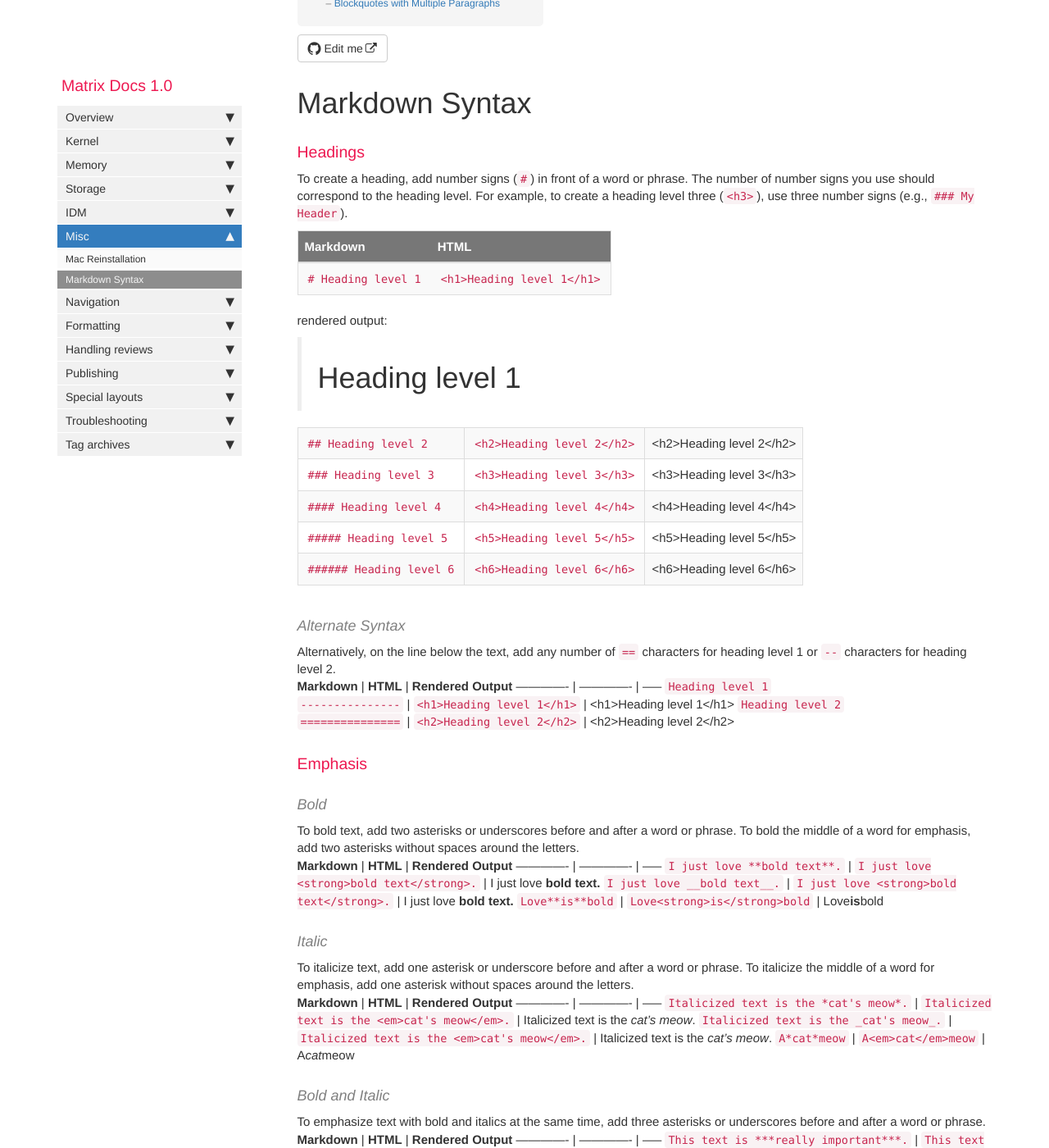
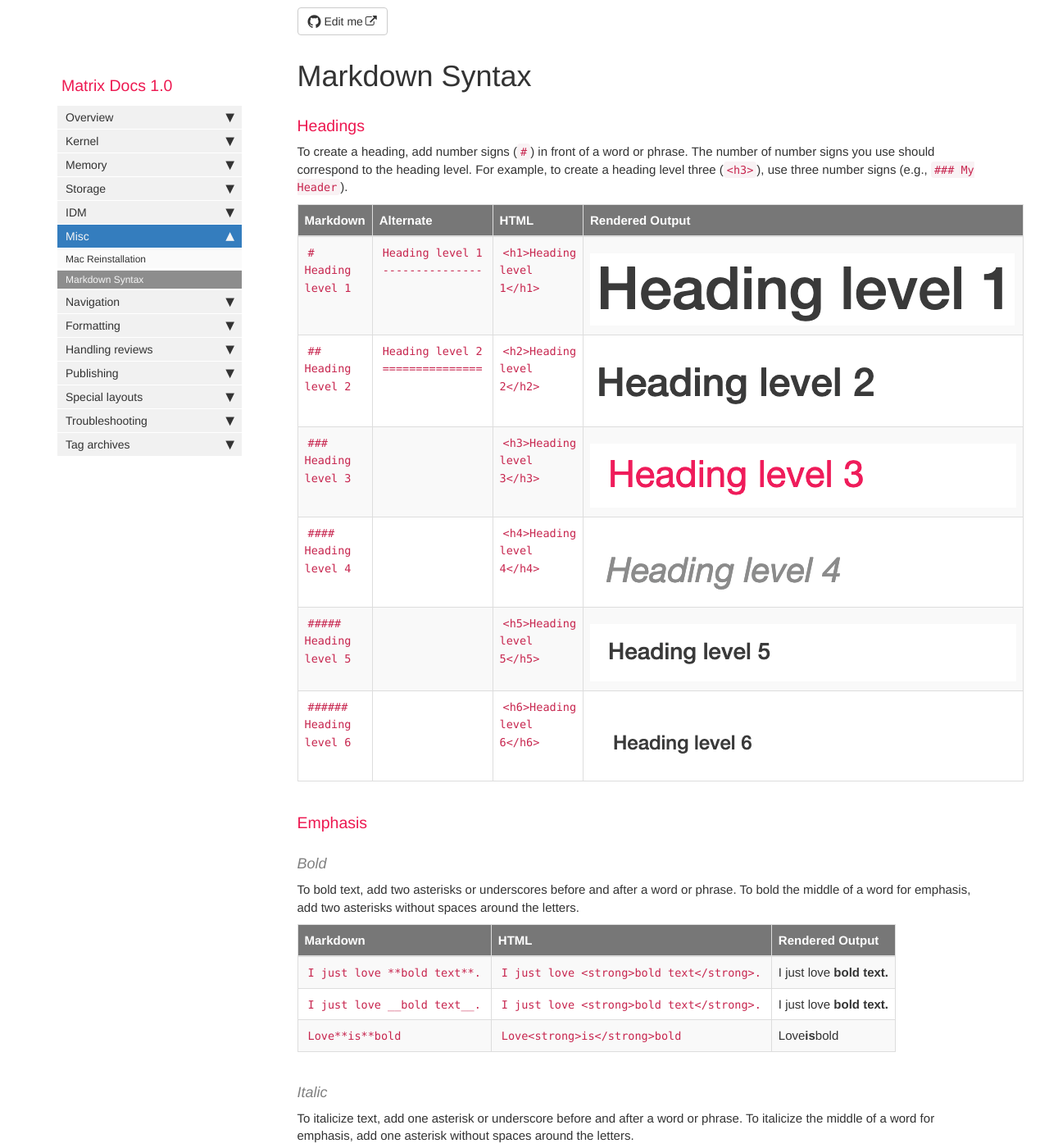
Before and after one commit to matrixzj/documentations, a Jekyll site: the page built from pages/misc/misc_markdown.md, in a window 1280 px wide and 1400 px high, scrolled down 410 px. Shown: the whole window at 82% size. Built offline with Jekyll 4.4.1, drawn with Linux system fonts in a browser that asks for light colours; comment, search, counter and statistics services are not loaded; some of the changed text lies outside the part shown.

Commit message:
There are 1 files have been modified at 2019-06-18 16:38:29 . 	-rw-r--r-- 1 jzou ops 4690 Jun 18 16:38 pages/misc/misc_markdown.md No files have been added. No files have been deleted. No file type has been changed.

```diff
--- a/pages/misc/misc_markdown.md
+++ b/pages/misc/misc_markdown.md
@@ -16,57 +16,51 @@ Markdown Syntax
 
 To create a heading, add number signs (`#`) in front of a word or phrase. The number of number signs you use should correspond to the heading level. For example, to create a heading level three (`<h3>`), use three number signs (e.g., `### My Header`).
 
-| **Markdown** | **HTML** |
-| ------------- | ------------- |
-| `# Heading level 1` | `<h1>Heading level 1</h1>` |
-
-rendered output:
-> # Heading level 1
-
-|`## Heading level 2` | `<h2>Heading level 2</h2>` | <h2>Heading level 2</h2> |
-|`### Heading level 3` | `<h3>Heading level 3</h3>` | <h3>Heading level 3</h3> |
-|`#### Heading level 4` | `<h4>Heading level 4</h4>` | <h4>Heading level 4</h4> |
-|`##### Heading level 5` | `<h5>Heading level 5</h5>` | <h5>Heading level 5</h5> |
-|`###### Heading level 6` | `<h6>Heading level 6</h6>` | <h6>Heading level 6</h6> |
+| **Markdown** | **Alternate** | **HTML** | **Rendered Output** |
+| ------------- | ------------- | ------------- | ------------- |
+| `# Heading level 1` | `Heading level 1`<br>`---------------` | `<h1>Heading level 1</h1>` | <img src="{{ 'images/misc/markdown/heading1.png' | relative_url }}" alt="heading1"> |
+|`## Heading level 2` | `Heading level 2`<br>`===============` | `<h2>Heading level 2</h2>` | <img src="{{ 'images/misc/markdown/heading2.png' | relative_url }}" alt="heading2"> |
+|`### Heading level 3` | | `<h3>Heading level 3</h3>` | <img src="{{ 'images/misc/markdown/heading3.png' | relative_url }}" alt="heading3"> |
+|`#### Heading level 4` | | `<h4>Heading level 4</h4>` | <img src="{{ 'images/misc/markdown/heading4.png' | relative_url }}" alt="heading4"> |
+|`##### Heading level 5` | | `<h5>Heading level 5</h5>` | <img src="{{ 'images/misc/markdown/heading5.png' | relative_url }}" alt="heading5"> |
+|`###### Heading level 6` | | `<h6>Heading level 6</h6>` | <img src="{{ 'images/misc/markdown/heading6.png' | relative_url }}" alt="heading6"> |
 {: .table-bordered }
-
-#### Alternate Syntax
-
-Alternatively, on the line below the text, add any number of `==` characters for heading level 1 or `--` characters for heading level 2.
-**Markdown** | **HTML** | **Rendered Output**
-------------- | ------------- | -----
-`Heading level 1`<br>`---------------` | `<h1>Heading level 1</h1>` | <h1>Heading level 1</h1>
-`Heading level 2`<br>`===============` | `<h2>Heading level 2</h2>` | <h2>Heading level 2</h2>
 
 ### Emphasis
 
 #### Bold
 
 To bold text, add two asterisks or underscores before and after a word or phrase. To bold the middle of a word for emphasis, add two asterisks without spaces around the letters.
+
 **Markdown** | **HTML** | **Rendered Output**
 ------------- | ------------- | -----
 `I just love **bold text**.` | `I just love <strong>bold text</strong>.` | I just love <strong>bold text.</strong>
 `I just love __bold text__.` | `I just love <strong>bold text</strong>.` | I just love <strong>bold text.</strong>
 `Love**is**bold` | `Love<strong>is</strong>bold` | Love<strong>is</strong>bold
+{: .table-bordered }
 
 #### Italic
 
 To italicize text, add one asterisk or underscore before and after a word or phrase. To italicize the middle of a word for emphasis, add one asterisk without spaces around the letters.
+
 **Markdown** | **HTML** | **Rendered Output**
 ------------- | ------------- | -----
 `Italicized text is the *cat's meow*.` | `Italicized text is the <em>cat's meow</em>.` | Italicized text is the <em>cat’s meow</em>.
 `Italicized text is the _cat's meow_.` | `Italicized text is the <em>cat's meow</em>.` | Italicized text is the <em>cat’s meow</em>.
 `A*cat*meow` | `A<em>cat</em>meow` | A<em>cat</em>meow
+{: .table-bordered }
 
 #### Bold and Italic
 
 To emphasize text with bold and italics at the same time, add three asterisks or underscores before and after a word or phrase.
+
 **Markdown** | **HTML** | **Rendered Output**
 ------------- | ------------- | -----
 `This text is ***really important***.` | `This text is <strong><em>really important</em></strong>.` | This text is <strong><em>really important</em></strong>.
 `This text is ___really important___.` | `This text is <strong><em>really important</em></strong>.` | This text is <strong><em>really important</em></strong>.
 `This text is __*really important*__.` | `This text is <strong><em>really important</em></strong>.` | This text is <strong><em>really important.</em></strong>
 `This text is **_really important_**.` | `This text is <strong><em>really important</em></strong>.` | This text is <strong><em>really important</em></strong>.
+{: .table-bordered }
 
 #### Blockquotes
 
```
Also changed, not shown: images/misc/markdown/heading1.png (added), images/misc/markdown/heading2.png (added), images/misc/markdown/heading3.png (added), images/misc/markdown/heading4.png (added), images/misc/markdown/heading5.png (added), images/misc/markdown/heading6.png (added).
